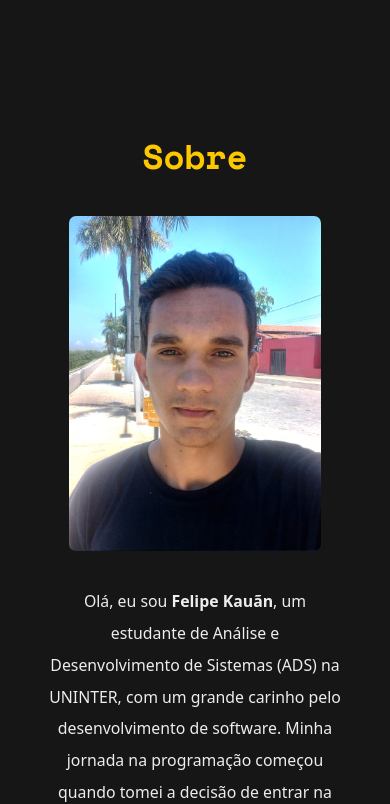
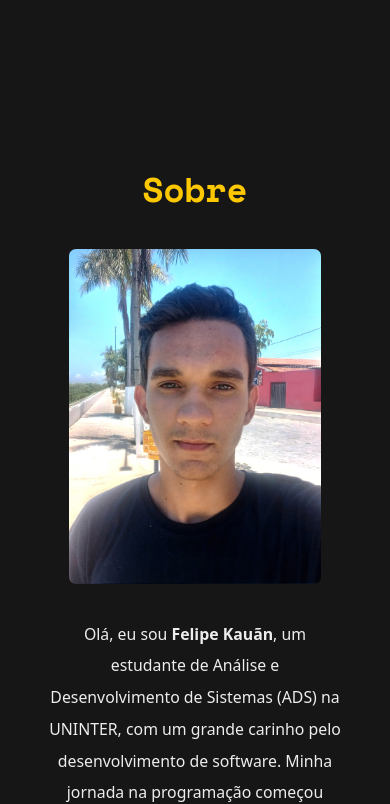
Before and after one commit to felipekauan1/portfolio, a plain HTML site: page index.html in a window 390 px wide. Shown: the part 763-1567 px from the top of the page. Drawn offline with nearby package versions, Linux system fonts and the light colour scheme.

Commit message:
I updated the breakpoints

```diff
--- a/styles/style.css
+++ b/styles/style.css
@@ -483,6 +483,11 @@ section {
         display: block;
     }
 
+    /* container */
+    .container {
+        padding: 18% 0;
+    }
+
     /* home section */
     .home-container h1 {
         text-align: center;
@@ -565,6 +570,11 @@ section {
 }
 
 @media (max-width: 520px) {
+    /* container */
+    .container {
+        padding: 20% 0;
+    }
+
     /* home section */
     .home-container .btn-box {
         flex-direction: column;
@@ -595,6 +605,11 @@ section {
 }
 
 @media (max-width: 411px) {
+    /* container */
+    .container {
+        padding: 23% 0;
+    }
+
     /* skills section */
     .skills-grid-1 {
         gap: 2rem;
```
